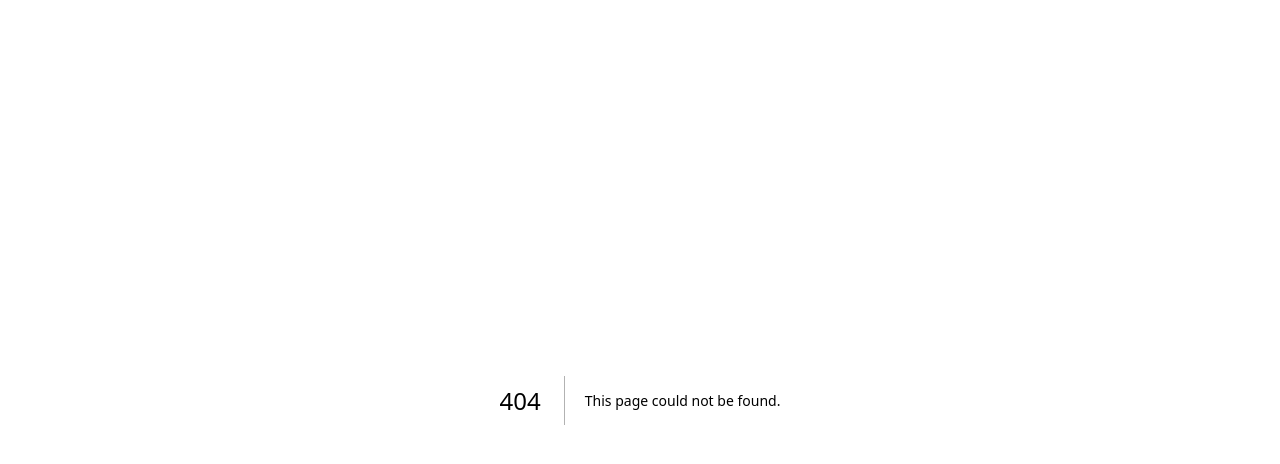
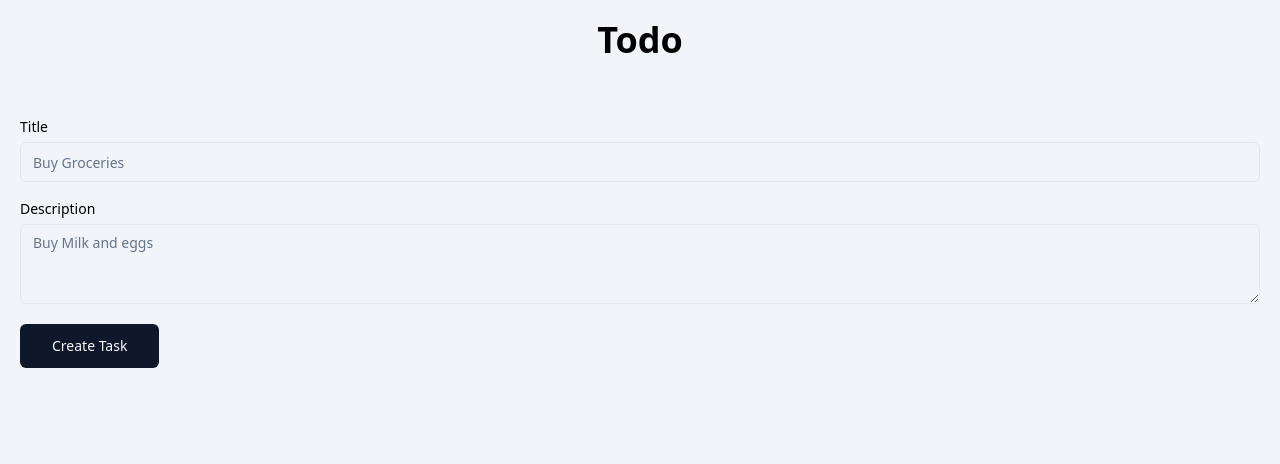
Before and after one commit to rohancodex/next-todo, a Next.js app: page /todo/create in a window 1280 px wide. Before the commit this address had no page. Shown: the top 464 px of the page. Built offline with nearby package versions, Linux system fonts and the light colour scheme.

Commit message:
integrated components and api

```diff
--- /dev/null
+++ b/src/app/todo/create/page.tsx
@@ -0,0 +1,52 @@
+'use client';
+
+import { Button } from "@/components/ui/button";
+import { Input } from "@/components/ui/input";
+import { Label } from "@/components/ui/label";
+import { Textarea } from "@/components/ui/textarea";
+import { Loader2 } from "lucide-react";
+import { useRouter } from "next/navigation";
+import { ChangeEvent, useState } from "react";
+
+export default function CreateTask() {
+    const [task,setTask] = useState<CreateTask>({title:'',description:''});
+    const [isLoading,setIsLoading] = useState<boolean>(false)
+    const router = useRouter();
+  const createTask = async()=>{
+      setIsLoading(true);
+      if(task.title && task.description){
+        const res = await  fetch('http://localhost:3000/api/task',{
+            method:'POST',
+            headers: {
+                'Content-Type': 'application/json'
+              },
+            body: JSON.stringify(task),
+        })
+        if(res.ok){
+            router.push('/todo')
+        }
+        setIsLoading(false);
+    }
+  }
+
+  const handleChange = (e: ChangeEvent<HTMLInputElement | HTMLTextAreaElement>) => {
+    setTask({...task,[e.target.name]:e.target.value});
+  };
+
+  return (
+    <div>
+      <div className="text-xl my-5 flex flex-col gap-2">
+        <Label htmlFor="title">Title</Label>
+        <Input value={task.title} onChange={handleChange} name="title" id="title" placeholder="Buy Groceries "/>
+      </div>
+      <div className="text-xl my-5 flex flex-col gap-2">
+        <Label htmlFor="description">Description</Label>
+        <Textarea onChange={handleChange} value={task.description} id="description" name="description" placeholder="Buy Milk and eggs"/>
+      </div>
+      <Button disabled={isLoading} size="lg" onClick={createTask}>
+        {isLoading && <Loader2 className="mr-2 h-4 w-4 animate-spin"/>}
+        Create Task
+      </Button>
+    </div>
+  );
+}
--- a/src/app/todo/helper.ts
+++ b/src/app/todo/helper.ts
@@ -5,10 +5,21 @@ export const formatDate = (date: Date) => {
   }).format(new Date(date));
 };
 
-export const fetchIncompleteTasks = async () => {
-  const response = await fetch("http://localhost:3000/api/task", {
-    next: { revalidate: 60 },
+export const fetchTasks = async (is_completed:boolean=false) => {
+  const response = await fetch(`http://localhost:3000/api/task?is_completed=${is_completed}`, {
+    next: { revalidate: 0 },
   });
   const { tasks }: { tasks: Task[] } = await response.json();
   return tasks;
 };
+
+export const updateTask = async (id:number,is_completed:boolean)=>{
+  const response = await fetch('http://localhost:3000/api/task',{
+    method: 'PUT',
+  headers: {
+    'Content-Type': 'application/json',
+  },
+    body: JSON.stringify({id,is_completed}),
+  })
+  return response
+}
--- a/src/app/todo/page.tsx
+++ b/src/app/todo/page.tsx
@@ -1,36 +1,43 @@
 import { Card, CardContent } from "@/components/ui/card";
 import { Checkbox } from "@/components/ui/checkBox";
-import { fetchIncompleteTasks, formatDate } from "./helper";
+import { fetchTasks, formatDate } from "./helper";
 import { Button } from "@/components/ui/button";
 import { Plus } from "lucide-react";
+import { Task } from "@/components/Task";
+import Link from "next/link";
+
 export default async function Todo() {
-  const pendingTasks = await fetchIncompleteTasks();
+  const pendingTasks = await fetchTasks();
+  const completedTasks = await fetchTasks(true)
 
   return (
     <div className="">
+      <div className="text-xl my-5 flex flex-col">
+        Completed Tasks ({completedTasks?.length})
+      </div>
+      <div>
+
+          {completedTasks?.map((task: Task) => (
+            <Task key={task.id} task={task} />
+          ))}
+
+      </div>
       <div className="text-xl my-5 flex flex-col">
         Remaining Tasks ({pendingTasks?.length})
       </div>
       <div>
         <ul>
           {pendingTasks?.map((task: Task) => (
-            <Card key={task?.id}>
-              <CardContent className="flex items-center gap-5 justify-between">
-                <div className="flex gap-4 items-center">
-                  <Checkbox defaultChecked={task?.is_completed} />
-                  <p className="text-md">{task?.title}</p>
-                </div>
-                <p className="text-gray-600 text-sm">
-                  {formatDate(task?.created_at)}
-                </p>
-              </CardContent>
-            </Card>
+            <Task key={task.id} task={task} />
           ))}
         </ul>
       </div>
+      <Link href="/todo/create">
       <Button className="fixed bottom-10 right-10" variant={"rounded"}>
         <Plus />
       </Button>
+      </Link>
+
     </div>
   );
 }
--- /dev/null
+++ b/src/components/Task.tsx
@@ -0,0 +1,30 @@
+"use client";
+
+import { formatDate, updateTask } from "@/app/todo/helper";
+import { Checkbox } from "./ui/checkBox";
+import { Card, CardContent } from "./ui/card";
+import { useRouter } from "next/navigation";
+
+export const Task = ({ task }: { task: Task }) => {
+  const router = useRouter();
+
+  const handleCheck = async(id:number,check: boolean) => {
+    await updateTask(id,check);
+    router.refresh()
+  };
+
+  return (
+    <Card className=" hover:border-foreground" key={task?.id}>
+      <CardContent className="flex items-center gap-5 justify-between">
+        <div className="flex gap-4 items-center">
+          <Checkbox
+            onCheckedChange={(e:boolean)=>handleCheck(task?.id,e)}
+            defaultChecked={task?.is_completed}
+          />
+          <p className="text-md">{task?.title}</p>
+        </div>
+        <p className="text-gray-600 text-sm">{formatDate(task?.created_at)}</p>
+      </CardContent>
+    </Card>
+  );
+};
```
